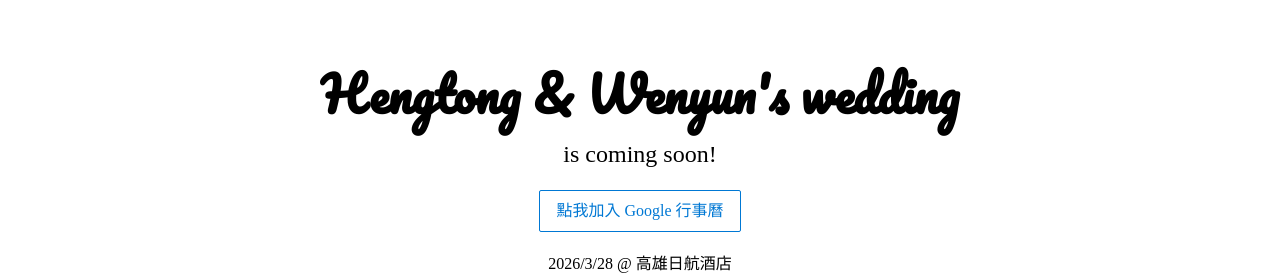
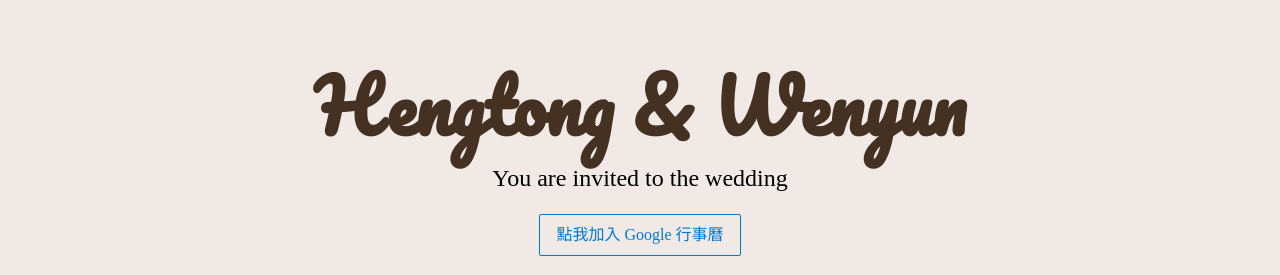
Before and after one commit to wenyunshe/my-wedding, a React (Vite) app: page / in a window 1280 px wide. Shown: the part 148-423 px from the top of the page. Built offline with nearby package versions, Linux system fonts and the light colour scheme; no server answers; a web font is replaced by a local one.

Commit message:
Replace logo

```diff
--- a/src/App.tsx
+++ b/src/App.tsx
@@ -13,7 +13,9 @@ function App() {
           { label: 'Gallery', url: '/gallery' },
         ]}
       />
-      <Outlet />
+      <div className='bg-[#f0E9E5] min-h-screen'>
+        <Outlet />
+      </div>
     </PrimeReactProvider>
   )
 }
--- a/src/pages/HomePage.tsx
+++ b/src/pages/HomePage.tsx
@@ -1,10 +1,12 @@
 const HomePage = () => {
   return (
-    <div className='flex my-16 md:my-40 mx-6 justify-center items-center flex-col gap-5'>
-      <h1 className='text-2xl md:text-5xl font-hand font-bold text-center'>
-        Hengtong & Wenyun's wedding
+    <div className='flex py-16 md:py-40 px-6 justify-center items-center flex-col gap-5'>
+      <h1 className='text-3xl md:text-7xl font-hand font-bold text-center text-[#443122]'>
+        Hengtong & Wenyun
       </h1>
-      <h4 className='text-xl md:text-2xl text-center'>is coming soon!</h4>
+      <h4 className='text-xl md:text-2xl text-center'>
+        You are invited to the wedding
+      </h4>
       <a
         href={import.meta.env.VITE_CALENDER_EVENT_URL}
         target='_blank'
```
Also changed, not shown: public/logo.svg.
